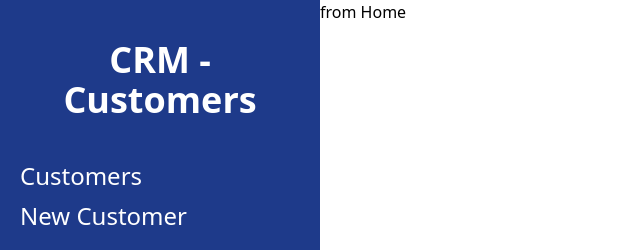
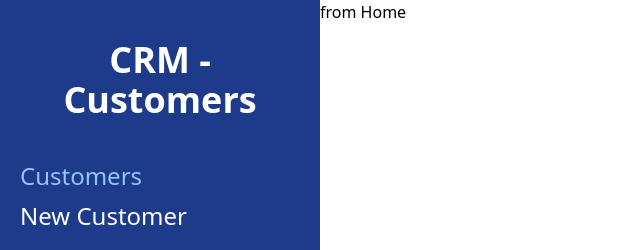
Before and after one commit to ClondonoM/react-tailwind-customer-manager, a React (Vite) app: page / in a window 1280 px wide. Shown: the top 250 px of the page, without its empty margins (0-640 px from the left). Built offline with nearby package versions, Linux system fonts and the light colour scheme.

Commit message:
fixing links in Layout

```diff
--- a/src/layout/Layout.jsx
+++ b/src/layout/Layout.jsx
@@ -13,18 +13,18 @@ const Layout = () => {
         <nav className='mt-10 '>
           <Link
             className={`${
-              activeUrl === '/customers' ? 'text-blue-300' : 'text-white'
+              activeUrl === '/' ? 'text-blue-300' : 'text-white'
             } text-2xl block mt-2 hover:text-blue-300`}
-            to='/customers'
+            to='/'
           >
             Customers
           </Link>
 
           <Link
             className={`${
-              activeUrl === '/customers/new' ? 'text-blue-300' : 'text-white'
+              activeUrl === '/new' ? 'text-blue-300' : 'text-white'
             } text-2xl block mt-2 hover:text-blue-300`}
-            to='/customers/new'
+            to='/new'
           >
             New Customer
           </Link>
```
